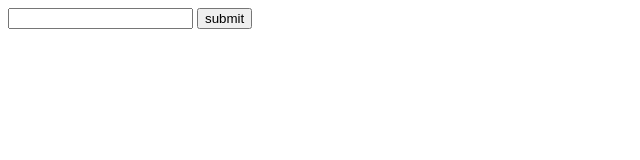
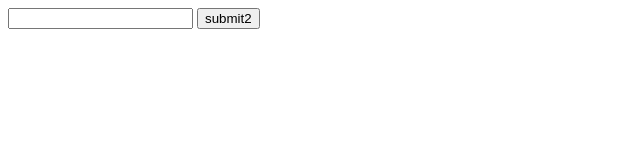
Before and after one commit to dmarynych/netlify-test-site, a website: page index.html in a window 1280 px wide. Shown: the full height of the page, 0-640 px from the left. Drawn offline with Linux system fonts and the light colour scheme.

Commit message:
Update index.html

```diff
--- a/index.html
+++ b/index.html
@@ -10,7 +10,7 @@
   <form action="" netlify>
     <input type="text" name="field" />
 
-    <button>submit</button>
+    <button>submit2</button>
   </form>
 </body>
 </html>
```
